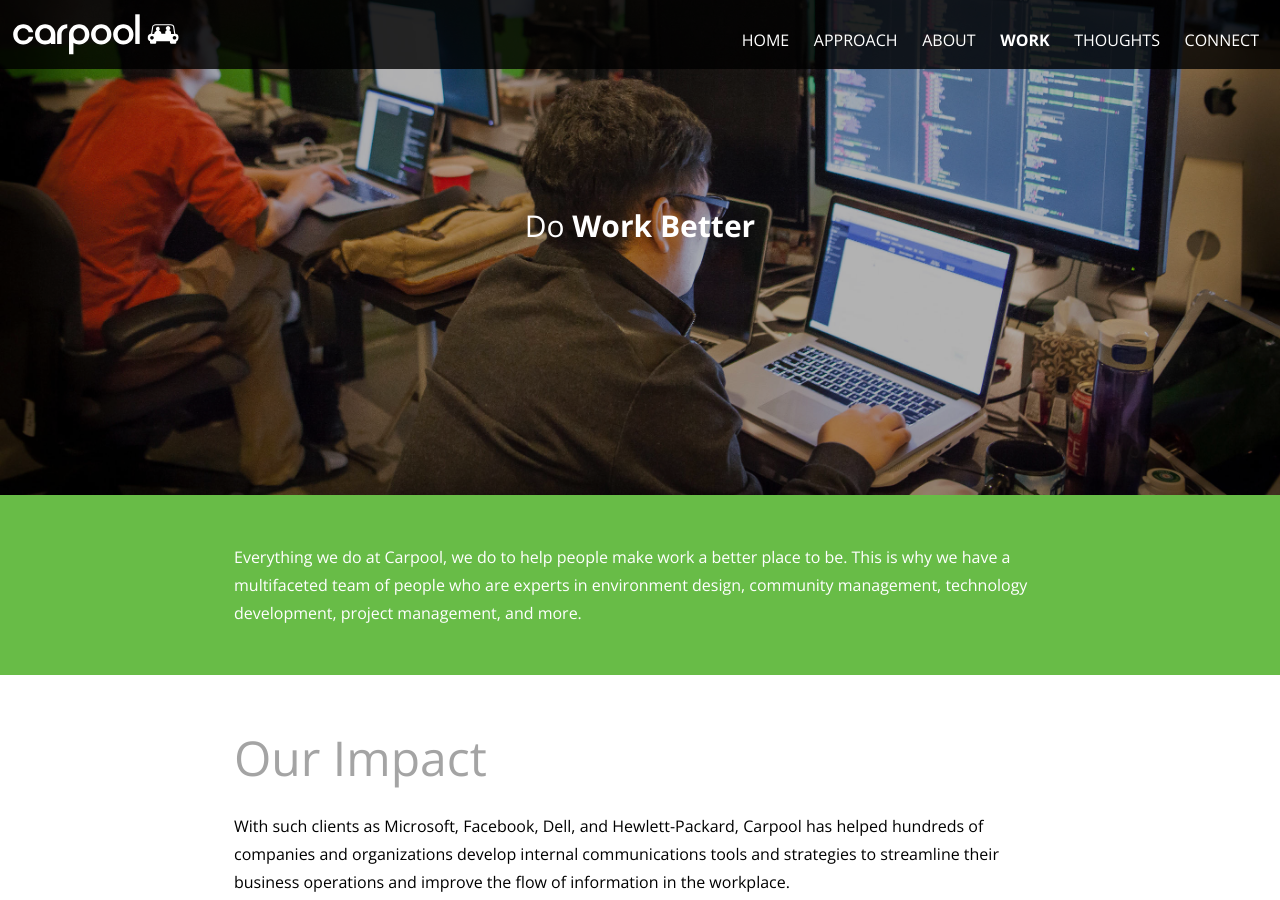
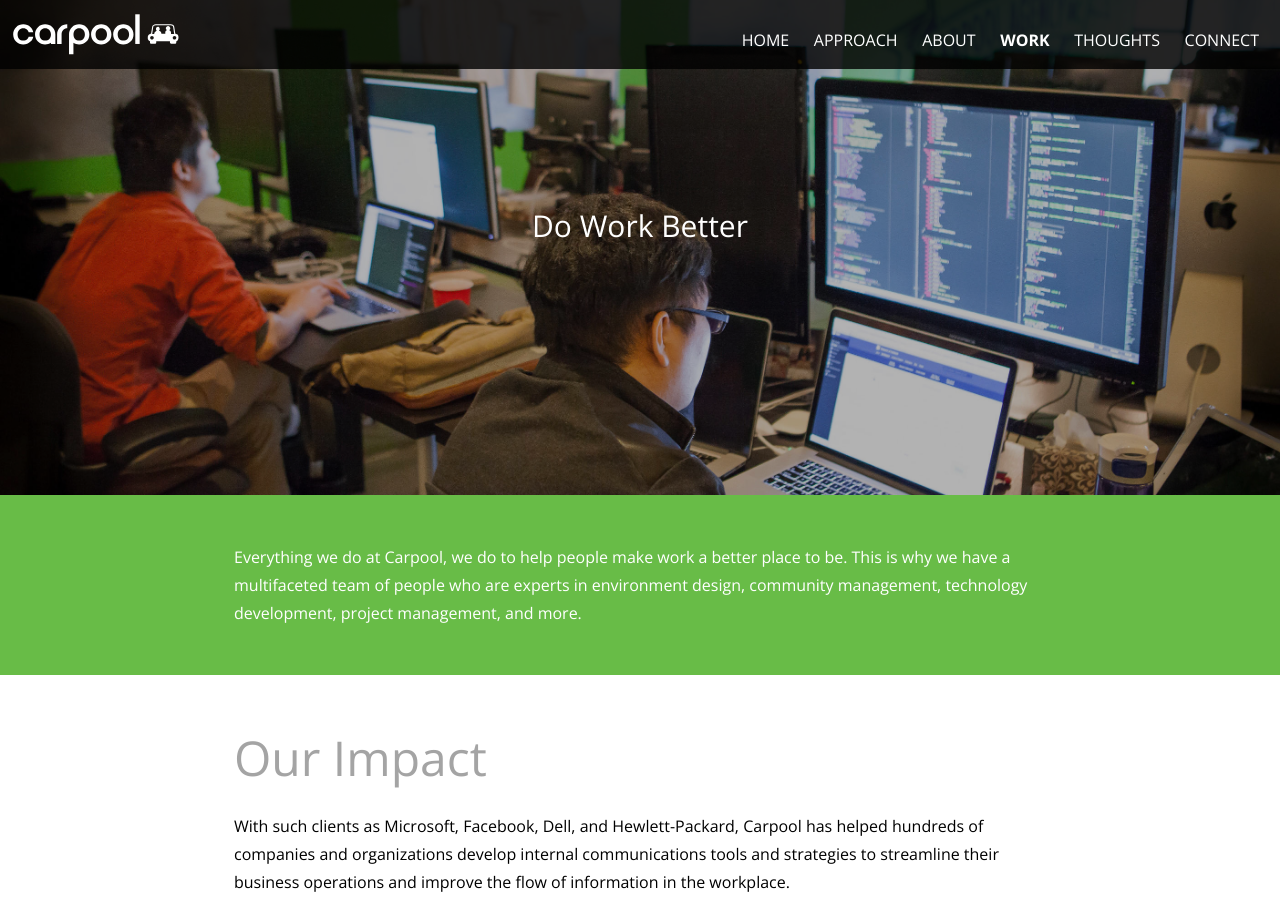
Before and after one commit to colinrigley/carpoolagency.github.io, a Jekyll site: the page built from work/index.html, in a window 1280 px wide and 900 px high. Built offline with Jekyll 4.4.1, drawn with Linux system fonts in a browser that asks for light colours.

Commit message:
Fixed picture position issue at work tab, and removed bold

```diff
--- a/about/index.html
+++ b/about/index.html
@@ -10,7 +10,7 @@ title: About
     <div class="aboutTopPicture">
         <div class="overlay">
 
-              <div class="aboutTopText"><b>Be</b> a Part of <b>the Workplace Evolution.</b></div>
+              <div class="aboutTopText">Be a Part of the Workplace Evolution.</div>
 
         </div>
     </div>
@@ -45,7 +45,7 @@ title: About
 
     <div class="row aboutSectionPicture">
         <div class="row center-margin c-50">
-            <div class="aboutSectionText"><b>Our People</b> Make It All <b>Possible</b></div>
+            <div class="aboutSectionText">Our People Make It All Possible</div>
         </div>
     </div>
 
--- a/carpool/css/main.css
+++ b/carpool/css/main.css
@@ -1155,7 +1155,7 @@ ol {
     background-repeat: no-repeat;
     background-attachment: fixed;
     height: 55vh;
-    background-position-y: -21em;
+    background-position-y: -180px;
 }
 
 #carpool #work .workTopPicture .workTopText {
--- a/index.html
+++ b/index.html
@@ -104,7 +104,7 @@ title: Home
         </div>
         <div class="footerLinksContainer">
             <div class="row center-margin overlay">
-                <div class="text">Let Us Show <b>You</b> a <b>Better Way</b> to Work.</div>
+                <div class="text">Let Us Show You a Better Way to Work.</div>
 <!--
                  <div class="footerButtonsContainer c-30 center-margin">
                     <div class="footerButton bg-green float-left c-14 r-3 mr-2"><a href="">Schedule a demo</a></div>
--- a/thoughts/index.html
+++ b/thoughts/index.html
@@ -10,7 +10,7 @@ title: Thoughts
   <div class="thoughtsTopPicture">
     <div class="overlay">
       <div class="row center-margin">
-        Gain <b>Insights</b> Into <b>Internal Communications</b>
+        Gain Insights Into Internal Communications
       </div>
     </div>
   </div>
--- a/work/index.html
+++ b/work/index.html
@@ -9,7 +9,7 @@ title: Work
     <div class="workTopPicture">
         <div class="overlay">
             <div class="row center-margin c-52">
-              <div class="workTopText">Do <b>Work Better</b></div>
+              <div class="workTopText">Do Work Better</div>
             </div>
         </div>
     </div>
```
